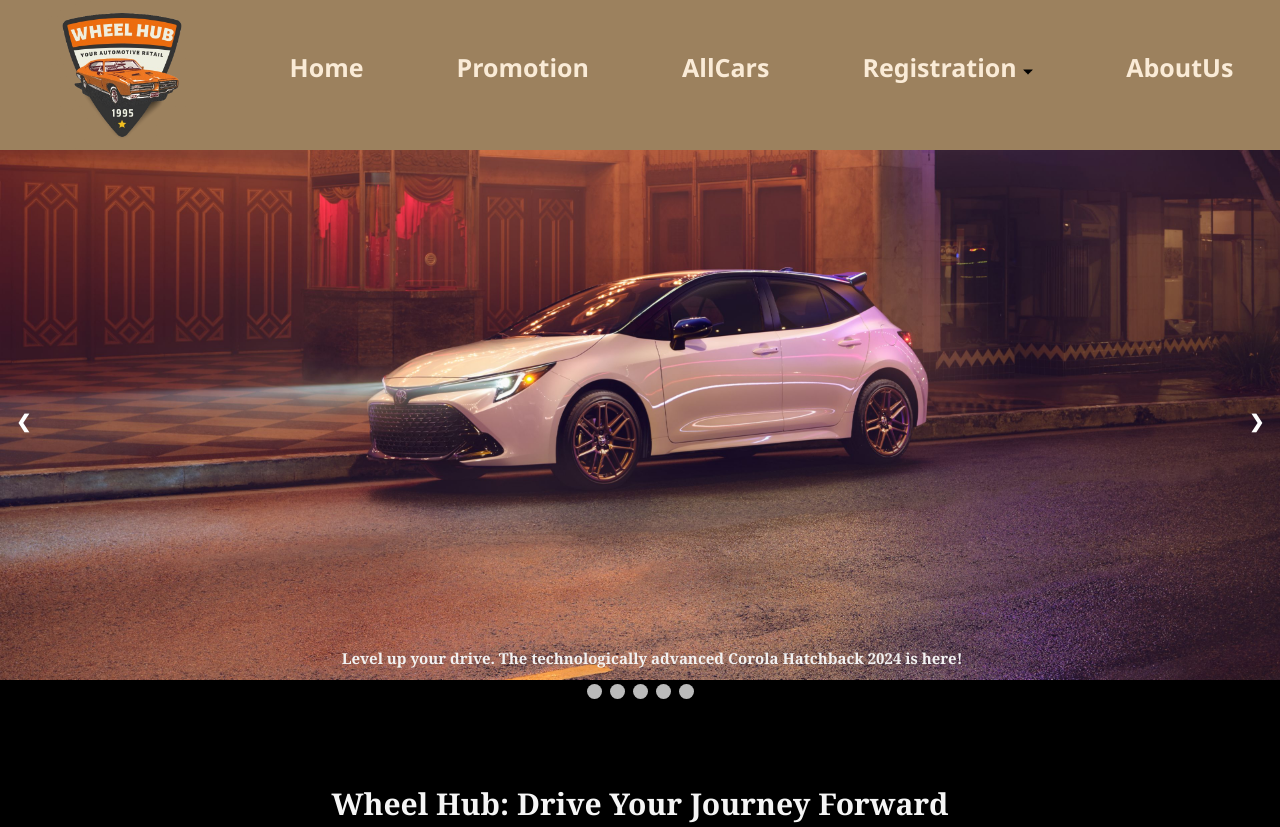
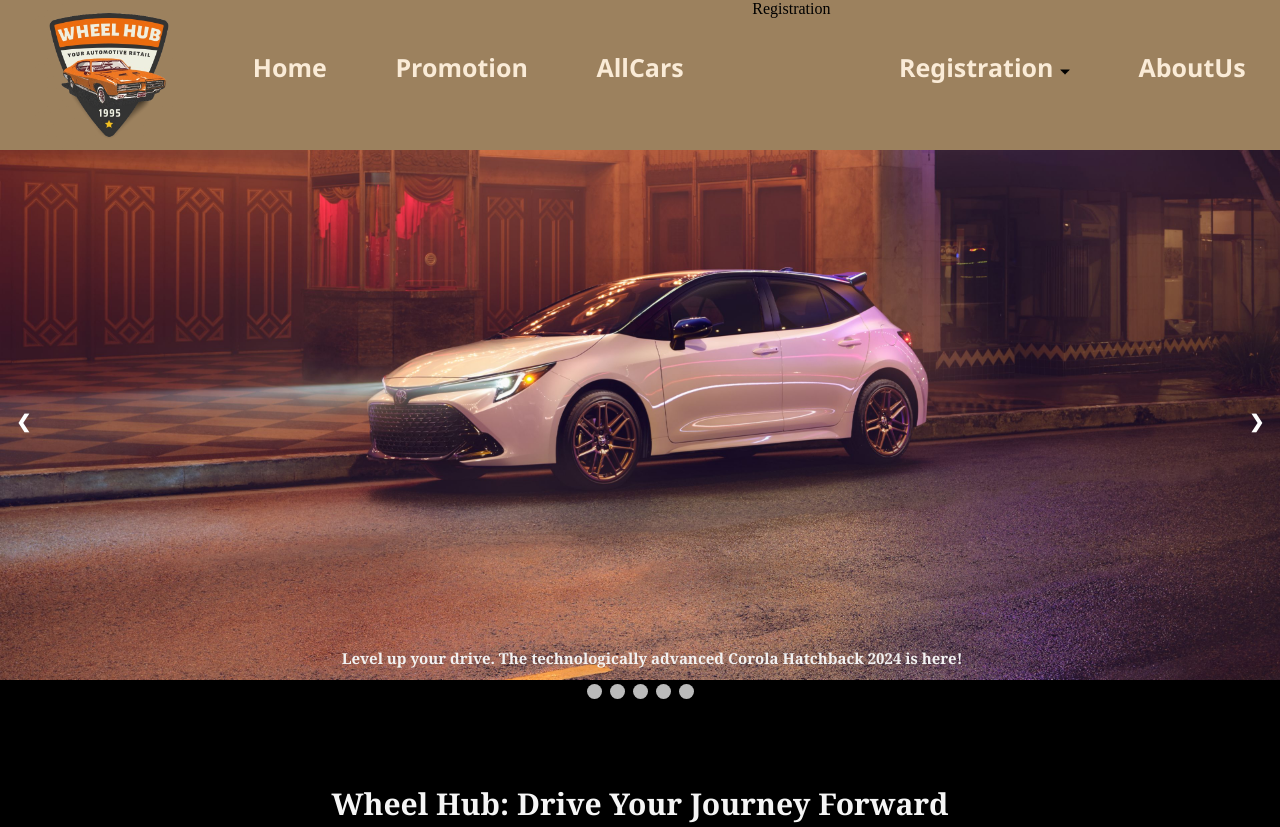
Before and after one commit to Adamhitss/WheelHub.github.io, a plain HTML site: page index.html in a window 1280 px wide. Shown: the top 827 px of the page. Drawn offline with Linux system fonts and the light colour scheme.

Commit message:
Update index.html

```diff
--- a/index.html
+++ b/index.html
@@ -13,6 +13,7 @@
             <div class="ni"><a class="navbar-link" href="index.html">Home</a></div>
             <div class="ni"><a class="navbar-link" href="Promotion.html">Promotion</a></div>
             <div class="ni"><a class="navbar-link" href="AllCars.html">AllCars</a></div>
+            <div class ="ni><a class="navbar-link" href="Registration.html">Registration</a></div>
 
             <div class="ni dropdown">
                 <a href="" class="navbar-link">Registration <img class="arro" src="/Assets/ui/down_down_arrow.png" alt=""></a>
```
